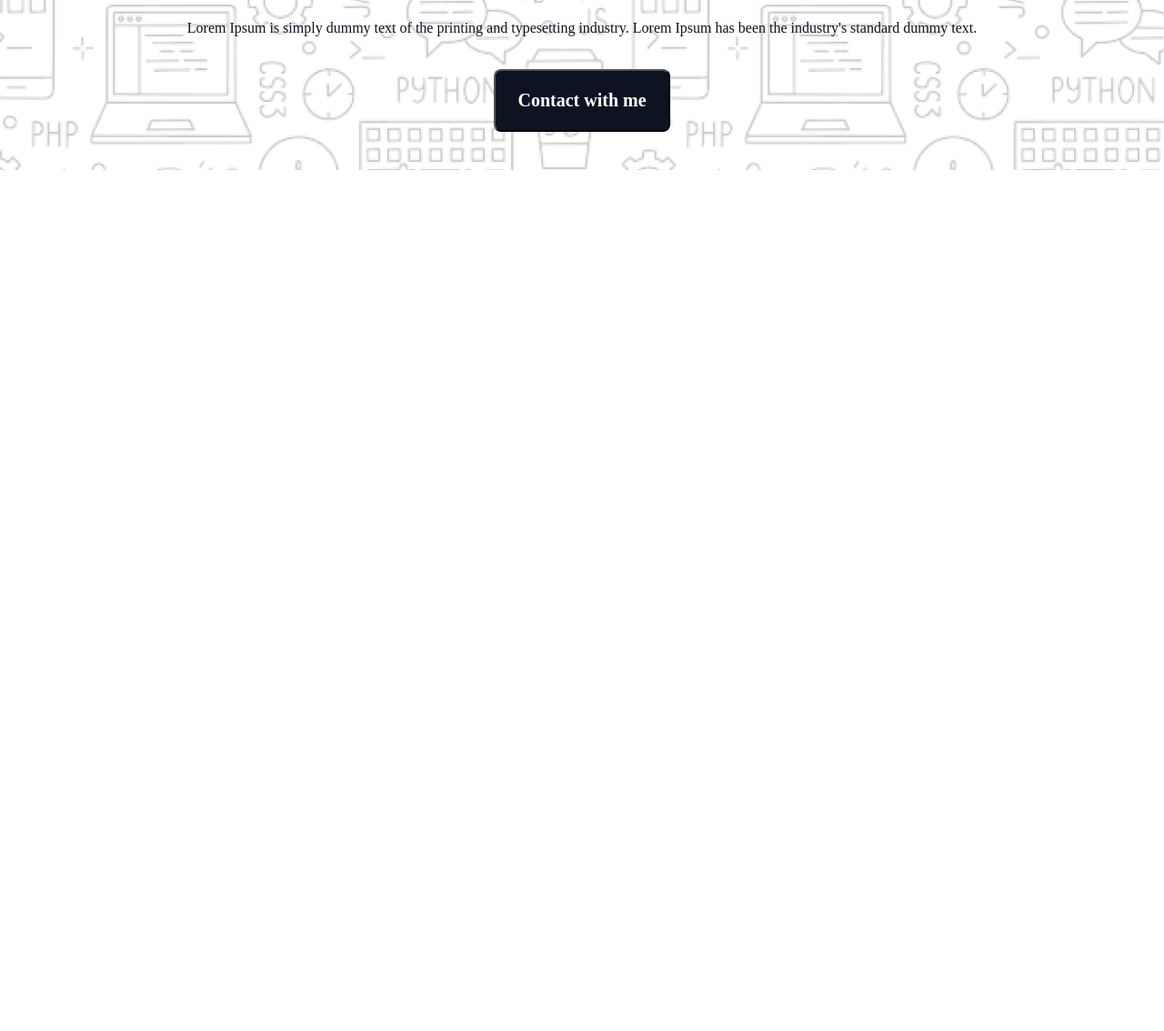
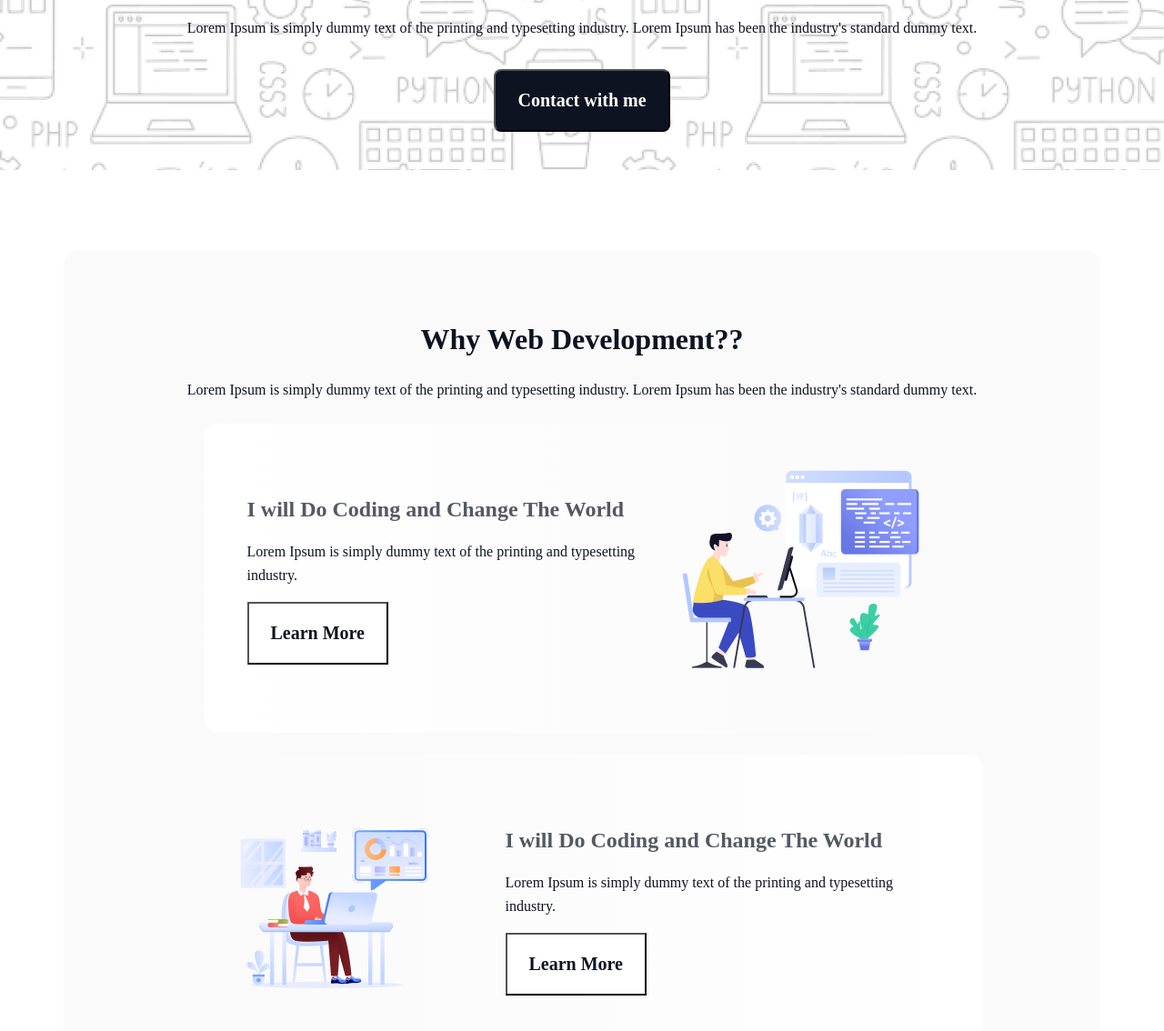
Before and after one commit to mdashikdev/assignment-1, a plain HTML site: page index.html in a window 1280 px wide. Shown: the part 626-1760 px from the top of the page at 91% size. Before the commit the page ends 813 px from the top, so only its background shows below. Drawn offline with Linux system fonts and the light colour scheme; a web font is replaced by a local one.

Commit message:
why-web-development section added

```diff
--- a/index.html
+++ b/index.html
@@ -1,13 +1,13 @@
 <!DOCTYPE html>
 <html lang="en">
   <head>
-    <meta charset="UTF-8">
-    <meta name="viewport" content="width=device-width, initial-scale=1.0">
+    <meta charset="UTF-8" />
+    <meta name="viewport" content="width=device-width, initial-scale=1.0" />
     <title>Personal Portfolio</title>
-    <link rel="stylesheet" href="style.css">
+    <link rel="stylesheet" href="style.css" />
+    <link rel="shortcut icon" href="assets/Group.png" type="image/x-icon">
   </head>
   <body>
-
     <nav>
       <div class="nav-container">
         <h3 class="nav-name">Ashik.D</h3>
@@ -17,12 +17,63 @@
 
     <section class="hero-section">
       <div class="hero-container">
-            <img src="/assets/Group.png" alt="" class="hero-img">
-            <h2 class="hero-title">"In the near future, I hope to become a Developer."</h2>
-            <p class="hero-desc">Lorem Ipsum is simply dummy text of the printing and typesetting industry. Lorem Ipsum has been the industry's standard dummy text.</p>
+        <img src="assets/Group.png" alt="" class="hero-img" />
+        <h2 class="hero-title">
+          "In the near future, I hope to become a Developer."
+        </h2>
+        <p class="hero-desc">
+          Lorem Ipsum is simply dummy text of the printing and typesetting
+          industry. Lorem Ipsum has been the industry's standard dummy text.
+        </p>
         <button class="hero-btn btn">Contact with me</button>
       </div>
     </section>
 
+    <main>
+      <div class="main-container">
+        <section class="why-web-section">
+            <div class="why-web-container">
+                <div class="title-desc">
+                    <h3 class="why-web-title">Why Web Development??</h3>
+                    <p class="why-web-desc">Lorem Ipsum is simply dummy text of the printing and typesetting industry. Lorem Ipsum has been the industry's standard dummy text.</p>
+                </div>
+                <div class="why-web-gig">
+                    <div class="left-container">
+                        <h2 class="title">I will Do Coding and Change The World</h2>
+                        <p class="desc">Lorem Ipsum is simply dummy text of the printing and typesetting industry.</p>
+                        <button class="btn">Learn More</button>
+                    </div>
+                    <div class="right-container">
+                        <img src="assets/Layer_1.png" alt="" class="gig-img">
+                    </div>
+                </div>
+
+
+                <div class="why-web-gig middle">
+                    <div class="right-container">
+                        <img src="assets/Group 3.png" class="gig-img">
+                    </div>
+                    <div class="left-container">
+                        <h2 class="title">I will Do Coding and Change The World</h2>
+                        <p class="desc">Lorem Ipsum is simply dummy text of the printing and typesetting industry.</p>
+                        <button class="btn">Learn More</button>
+                    </div>
+                </div>
+
+                <div class="why-web-gig">
+                    <div class="left-container">
+                        <h2 class="title">I will Do Coding and Change The World</h2>
+                        <p class="desc">Lorem Ipsum is simply dummy text of the printing and typesetting industry.</p>
+                        <button class="btn">Learn More</button>
+                    </div>
+                    <div class="right-container">
+                        <img src="assets/Group 4.png" alt="" class="gig-img">
+                    </div>
+                </div>
+
+            </div>
+        </section>
+      </div>
+    </main>
   </body>
 </html>
--- a/style.css
+++ b/style.css
@@ -1,8 +1,13 @@
 @import url("https://fonts.googleapis.com/css2?family=Azeret+Mono:ital,wght@0,100..900;1,100..900&display=swap");
+
 * {
   margin: 0;
   padding: 0;
   font-family: Azeret Mono;
+}
+
+body {
+  background: rgb(255, 255, 255);
 }
 
 .btn {
@@ -50,7 +55,7 @@ nav .nav-container .btn {
 .hero-section {
   width: 100%;
   height: 652px;
-  background-image: url("/assets/Hero-bg.png");
+  background-image: url("assets/Hero-bg.png");
   background-repeat: no-repeat;
   background-position: center;
   background-size: cover;
@@ -103,3 +108,109 @@ nav .nav-container .btn {
   border-radius: 8px;
   background: rgb(13, 19, 33);
 }
+
+main {
+  width: 100%;
+  display: flex;
+  justify-content: center;
+  margin: 88px 0px;
+}
+
+main .main-container {
+  width: 1140px;
+}
+
+main .main-container .why-web-section {
+  border-radius: 16px;
+  background: rgba(13, 19, 33, 0.02);
+  display: flex;
+  justify-content: center;
+  align-items: center;
+  padding: 80px;
+}
+
+main .main-container .why-web-section .why-web-container {
+  width: 946px;
+  display: flex;
+  flex-direction: column;
+  gap: 24px;
+  justify-content: center;
+  align-items: center;
+}
+
+main .main-container .why-web-section .why-web-container .why-web-title {
+  color: rgb(13, 19, 33);
+  font-size: 32px;
+  font-weight: 800;
+  line-height: 37px;
+  letter-spacing: 0%;
+  text-align: center;
+}
+
+main .main-container .why-web-section .why-web-container .why-web-desc {
+  color: rgb(13, 19, 33);
+  font-size: 16px;
+  font-weight: 400;
+  line-height: 26px;
+  letter-spacing: 0%;
+  text-align: center;
+  margin-top: 24px;
+}
+
+main .main-container .why-web-section .why-web-container .why-web-gig {
+  border-radius: 16px;
+  padding: 48px;
+  background: linear-gradient(
+    90deg,
+    rgb(255, 255, 255),
+    rgba(255, 255, 255, 0) 100%
+  );
+  display: flex;
+  justify-content: space-between;
+  align-items: center;
+}
+
+main .main-container .why-web-section .why-web-container .why-web-gig.middle{
+    background: linear-gradient(
+        270deg,
+        rgb(255, 255, 255),
+        rgba(255, 255, 255, 0) 100%
+      );
+    gap: 48px;
+}
+
+main .main-container .why-web-section .why-web-container .why-web-gig .left-container{
+    width: 477px;
+    display: flex;
+    flex-direction: column;
+    gap: 16px;
+}
+main .main-container .why-web-section .why-web-container .why-web-gig .left-container .title{
+    color: rgba(13, 19, 33, 0.7);
+    font-family: Azeret Mono;
+    font-size: 24px;
+    font-weight: 700;
+    line-height: 36px;
+    letter-spacing: 0%;
+    text-align: left;
+}
+
+main .main-container .why-web-section .why-web-container .why-web-gig .left-container .desc{
+    color: rgb(13, 19, 33);
+    font-family: Azeret Mono;
+    font-size: 16px;
+    font-weight: 400;
+    line-height: 26px;
+    letter-spacing: 0%;
+    text-align: left;
+}
+
+main .main-container .why-web-section .why-web-container .why-web-gig .left-container .btn{
+    background: white;
+    border-radius: 0px;
+    width: fit-content;
+}
+
+main .main-container .why-web-section .why-web-container .why-web-gig .right-container{
+    width: 260px;
+}
```
Lines whose indentation alone changed are shown as unchanged.
